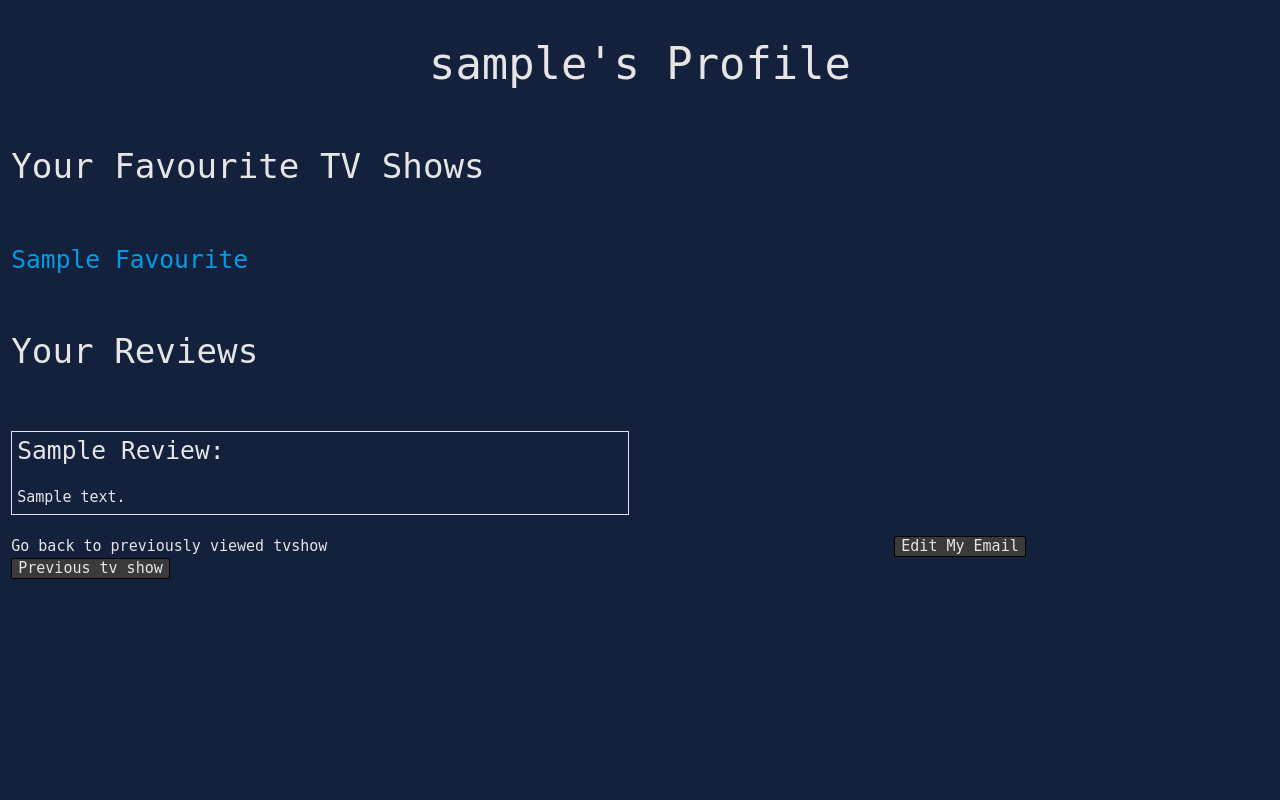
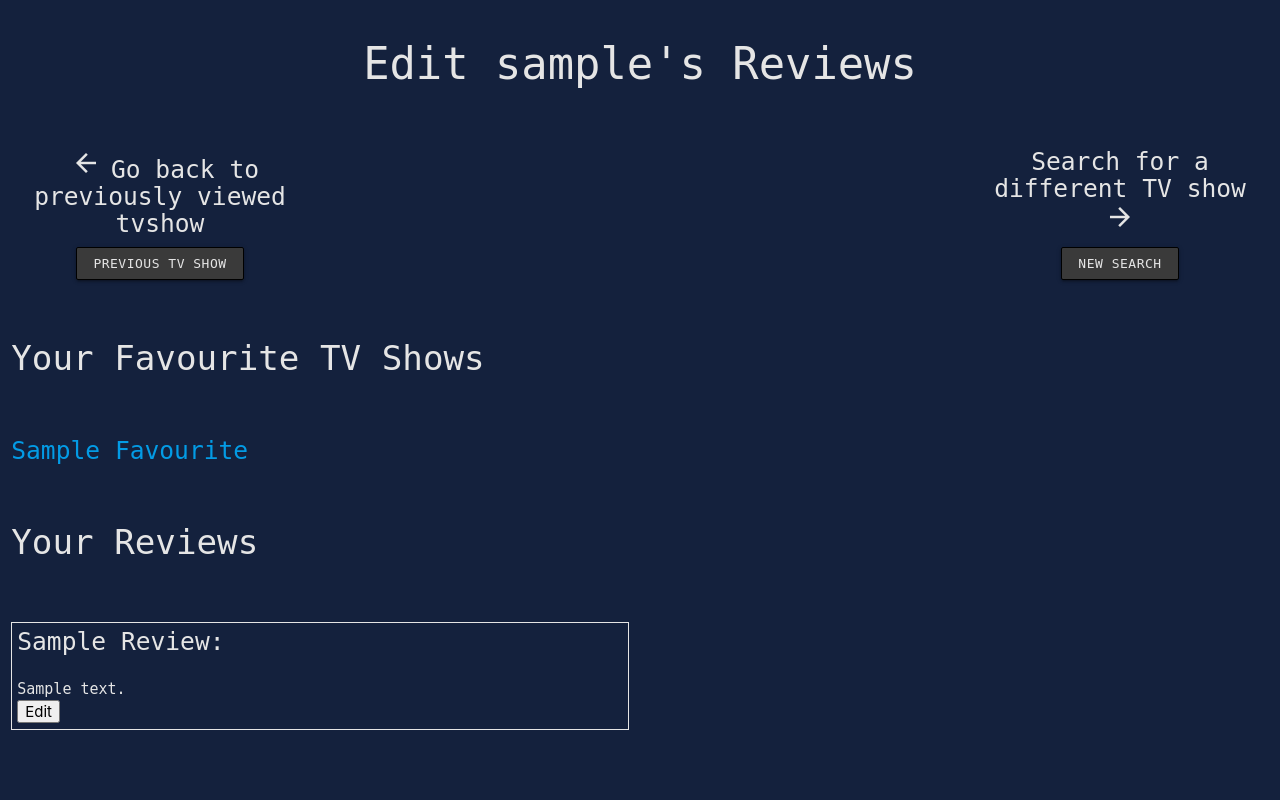
Before and after one commit to Code-Institute-Submissions/TVreview, a Flask app: page /profile/1 in a window 1280 px wide. Shown: the part 174-974 px from the top of the page. Run offline with Flask 2, Linux system fonts and the light colour scheme; the visitor is signed in with stand-in values (Sample User, id 1); a database or web service that is not in the repository returns one stand-in record (values such as "Sample title"); some libraries are stand-ins or nearby versions; some web fonts are replaced.

Commit message:
Styled signup/profile/login/loggin.html, added functionality to edit reviews, deleted option to change email.

```diff
--- a/app.py
+++ b/app.py
@@ -134,28 +134,25 @@ def profile(username):
     return redirect(url_for('login'))
 
 
-@app.route("/edit_user/<username>", methods=["GET", "POST"])
-def edit_user(username):
-    user = mongo.db.users.find(
-            {"username": session["user"]})
+@app.route("/edit_reviews/<username>/<title>/<show_id>",
+methods=["GET", "POST"])
+def edit_reviews(username, title, show_id):
+    title = title
+    show_id = show_id
+    username = username
     if request.method == "POST":
-        existing_email = mongo.db.users.find_one(
-            {"email": request.form.get("email").lower()})
-
-        if existing_email:
-            flash("There was an error updating your email")
-            redirect(url_for('edit_user', username=session["user"]))
-        else:
-            try:
-                myemail = {"email": request.form.get("email").lower()}
-                newemail = {"$set":
-                {"email": request.form.get("email").lower()}}
-                mongo.db.users.update_one(myemail, newemail)
-                flash("Successfully Edited")
-            except Exception:
-                return redirect(url_for("error"))
-            return redirect(url_for('profile', username=session["user"]))
-    return render_template("edit.html", username=session["user"], user=user)
+        edited_review = {"$set": {
+            "review_for": show_id,
+            "title": title,
+            "review": request.form.get("edit_review"),
+            "review_by": session["user"]
+        }}
+        old_review = {"review_by": session["user"], "review_for": show_id}
+        mongo.db.reviews.update_one(old_review, edited_review)
+        flash("Successfully Edited")
+        return redirect(url_for('profile', username=session["user"]))
+    return render_template("edit.html",
+    title=title, show_id=show_id, username=username)
 
 
 @app.route("/tvshow/<show_id>")
--- a/static/css/style.css
+++ b/static/css/style.css
@@ -48,7 +48,7 @@
 }
 
 .custom-padding2 {
-    padding-top: 40px;
+    padding-top: 40px!important;
 }
 
 .custom-padding3 {
@@ -172,6 +172,7 @@
     border: solid black 1px;
     border-radius: 2px;
 }
+
 /*----------bottom of the page----------*/
 
 .similar-image {
--- a/templates/profile.html
+++ b/templates/profile.html
@@ -3,7 +3,24 @@
 {% block content %}
 <section class="section1b">
 <div class="row custom-padding2">
-    <h3 class="custom-text center col s12">{{ username }}'s Profile</h3>
+    <h3 class="custom-text center col s12">Edit {{ username }}'s Reviews</h3>
+</div>
+<div class="row">
+    <div class="col s12 m3 custom-padding2 center">
+        {% if session['global_show_id'] %}
+        <h5 class="custom-text"><i class="small material-icons custom-padding3">arrow_back</i>Go back to previously viewed tvshow</h5>
+        <div class="center">
+        <a href="{{ url_for('tvshow', show_id=session['global_show_id']) }}"><button class="my-btns custom-text margin-top1 btn-small">Previous tv show</button></a>
+        </div>
+        {% endif %}
+    </div>
+    <div class="col s12 m3 offset-m6 custom-padding2 center">
+    <h5 class="custom-text">Search for a different TV show<i class="small material-icons custom-padding3">arrow_forward</i></h5>
+    <div class="center">
+    <a href="{{ url_for('index') }}"><button type="button" class="my-btns custom-text margin-top1 btn-small">New Search</button></a>
+    </div>
+    </div>
+
 </div>
 <div class="row custom-padding2">
     <div class="col s12"><h4 class="custom-text">Your Favourite TV Shows</h4>
@@ -29,22 +46,12 @@
         <div class="text-border">
             <h5 class="custom-text capital-letter">{{ review.title }}:</h5><br>
             <p class="custom-text">{{ review.review }}</p>
+            <a href="{{ url_for('edit_reviews', username=username, title=review.title, show_id=review.review_for) }}"><button>Edit</button></a>
         </div>
         {% endfor %}
 
     </div>
 </div>
-<div class="row">
-    <div class="col s6">
-        {% if session['global_show_id'] %}
-        <p class="custom-text">Go back to previously viewed tvshow</p>
-        <a href="{{ url_for('tvshow', show_id=session['global_show_id']) }}"><button class="my-btns custom-text">Previous tv show</button></a>
-        {% endif %}
-    </div>
-    <div class="col s6 center">
-    <a href="{{ url_for('edit_user', username=session['user']) }}"><button type="button" class="my-btns custom-text">Edit My Email</button></a>
-    </div>
 
-</div>
 </section>
 {% endblock %}
```
Also changed, not shown: templates/edit.html (+9 -18 lines), templates/loggedin.html (+7 -7 lines), templates/login.html (+7 -7 lines), templates/search.html (+9 -2 lines), templates/signup.html (+7 -7 lines).
